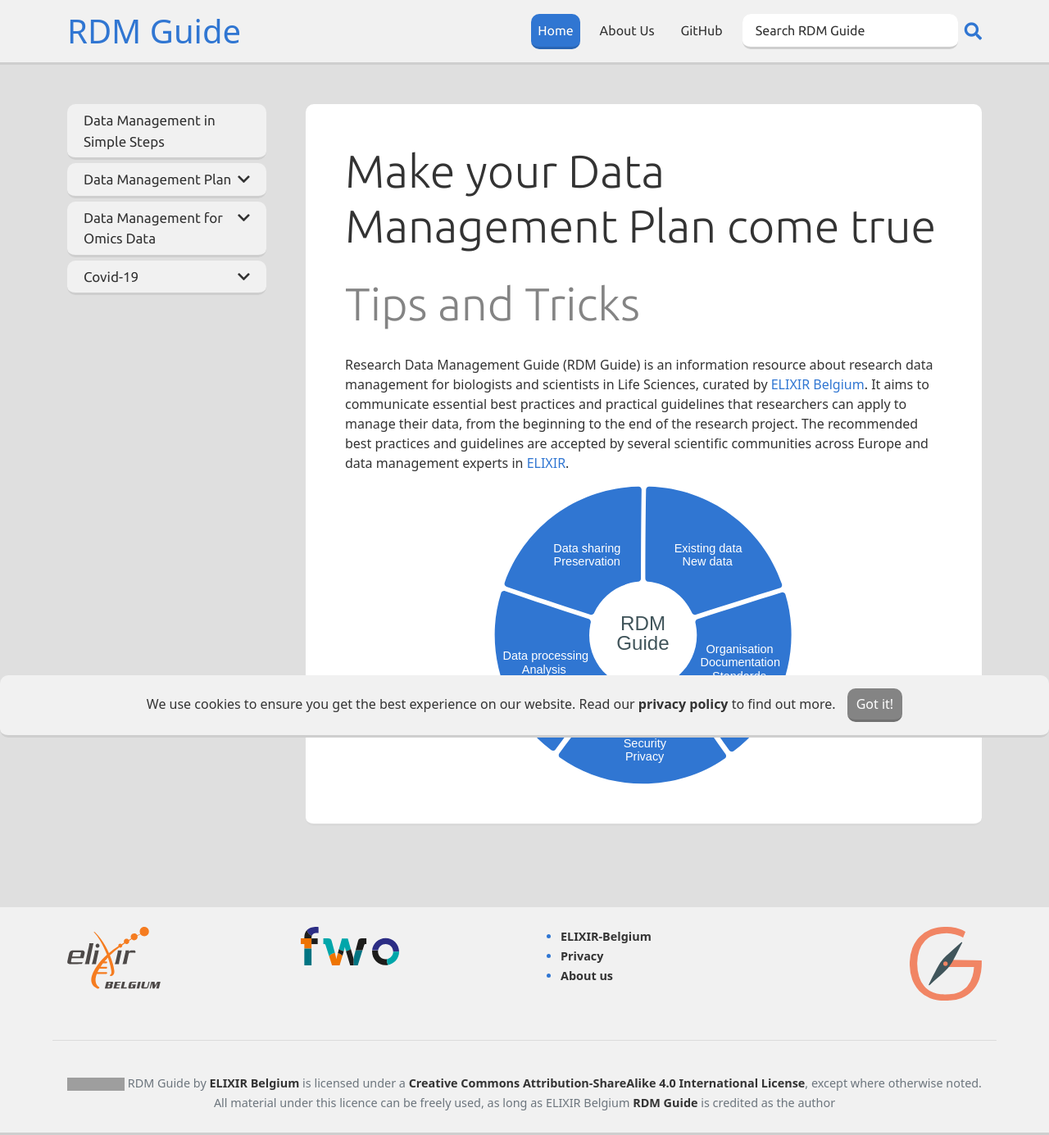
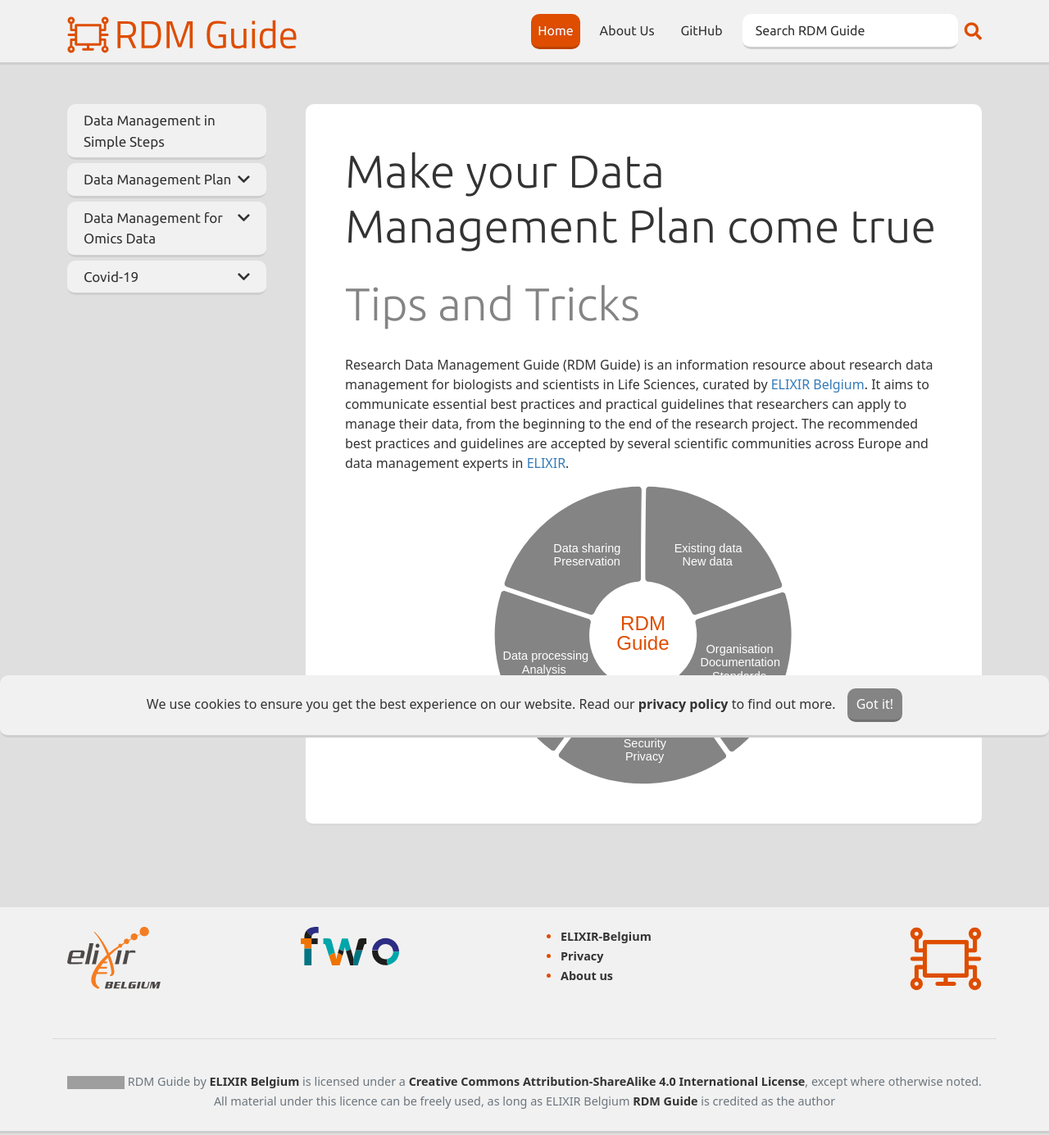
Before and after one commit to ELIXIR-Belgium/rdm-guide, a Jekyll site: the page built from index.md, in a window 1280 px wide. Shown: the whole page at 82% size. Built offline with Jekyll 4.4.1, drawn with Linux system fonts in a browser that asks for light colours; grey boxes are pictures that could not be loaded.

Commit message:
new theme

```diff
--- a/_includes/footer.html
+++ b/_includes/footer.html
@@ -15,7 +15,7 @@
                 </ul>
             </div>
             <div class="col-lg-3 col-sm-6 mb-2">
-                <img class="company-logo" src="{{ 'assets/img/RDMGuide_logo_2_condensed.svg' | relative_url }}" alt="RDM Guide logo condensed" width="88px">
+                <img class="company-logo" src="{{ 'assets/img/RDM_guide_condensed.svg' | relative_url }}" alt="RDM Guide logo condensed" width="88px">
             </div>
         </div>
     </div>
--- a/_includes/topnav.html
+++ b/_includes/topnav.html
@@ -4,7 +4,7 @@
     <a class="visually-hidden-focusable" href='#footer'>Skip to footer</a>
     <nav class="navbar navbar-expand-lg mb-3 mb-lg-5">
         <div class="container">
-            <a class="navbar-brand py-0 fs-1" href="{{ 'index.html' | relative_url }}">RDM Guide</a>
+            <a class="navbar-brand py-0 fs-1" href="{{ 'index.html' | relative_url }}"><img alt="ELIXIR logo" src="{{ 'assets/img/RDM_guide.svg' | relative_url }}"></a>
             <button class="navbar-toggler" type="button" data-bs-toggle="collapse" data-bs-target="#navbarCollapse" aria-controls="navbarCollapse" aria-expanded="false" aria-label="Toggle navigation">
                 <i title="navbar-toggler" class="fa fa-bars"></i>
             </button>
--- a/assets/css/main.css
+++ b/assets/css/main.css
@@ -1,8 +1,8 @@
 :root {
-    --primary-theme-color: #3076D2;
+    --primary-theme-color: #de4d00;
     --second-theme-color: #dfdfdf;
     --tertiary-theme-color: #f1f1f1;
-    --link-color: var(--primary-theme-color);
+    --link-color: #337ab7;
     --light-grey: #f1f1f1;
     --white: #ffffff;
     --hover-grey: #848484;
@@ -74,7 +74,7 @@ main h3+h4 {
     margin-top: 15px;
 }
 
-main a, .navbar-brand {
+main a {
     text-decoration: none;
     color: var(--link-color);
 }
```
Also changed, not shown: assets/img/RDMGuide_logo_2_condensed.svg (deleted), assets/img/RDM_guide.svg (added), assets/img/RDM_guide_condensed.svg (added), assets/img/android-chrome-192x192.png, assets/img/android-chrome-512x512.png, assets/img/apple-touch-icon.png, assets/img/favicon-16x16.png, assets/img/favicon-32x32.png, assets/img/favicon.ico, assets/img/safari-pinned-tab.svg (added), assets/img/site.webmanifest, images/RDMGuide-2.svg (deleted), images/landing_page_orange_v01.svg.
